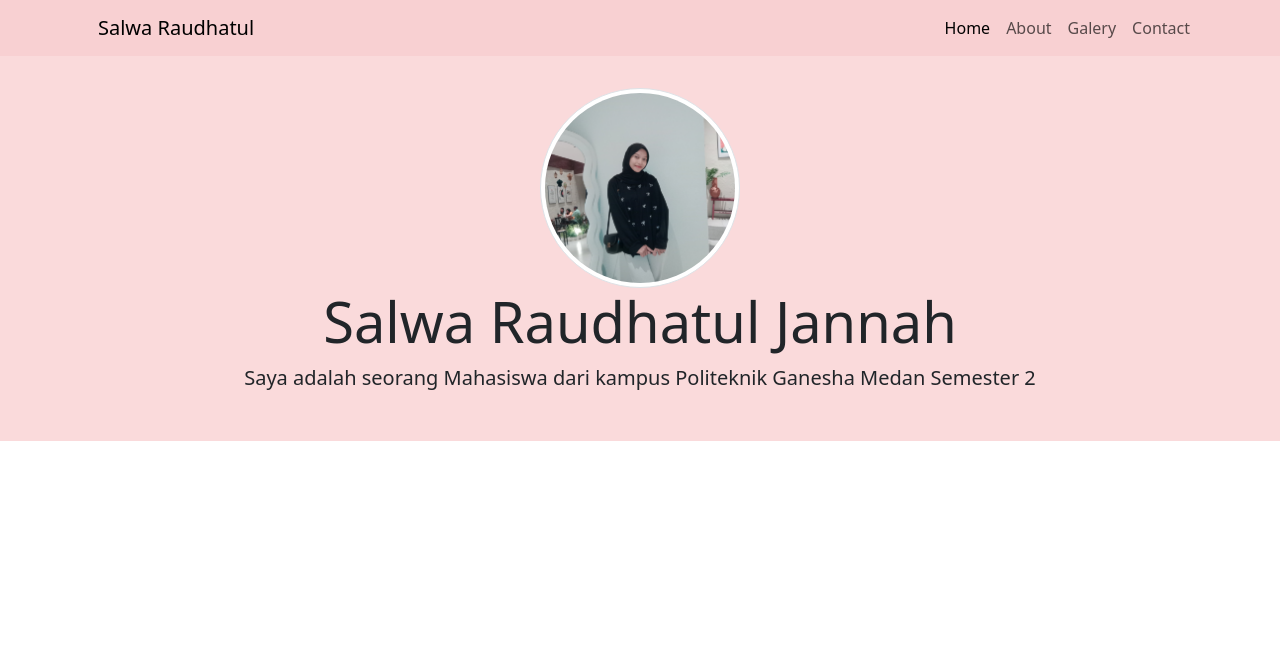
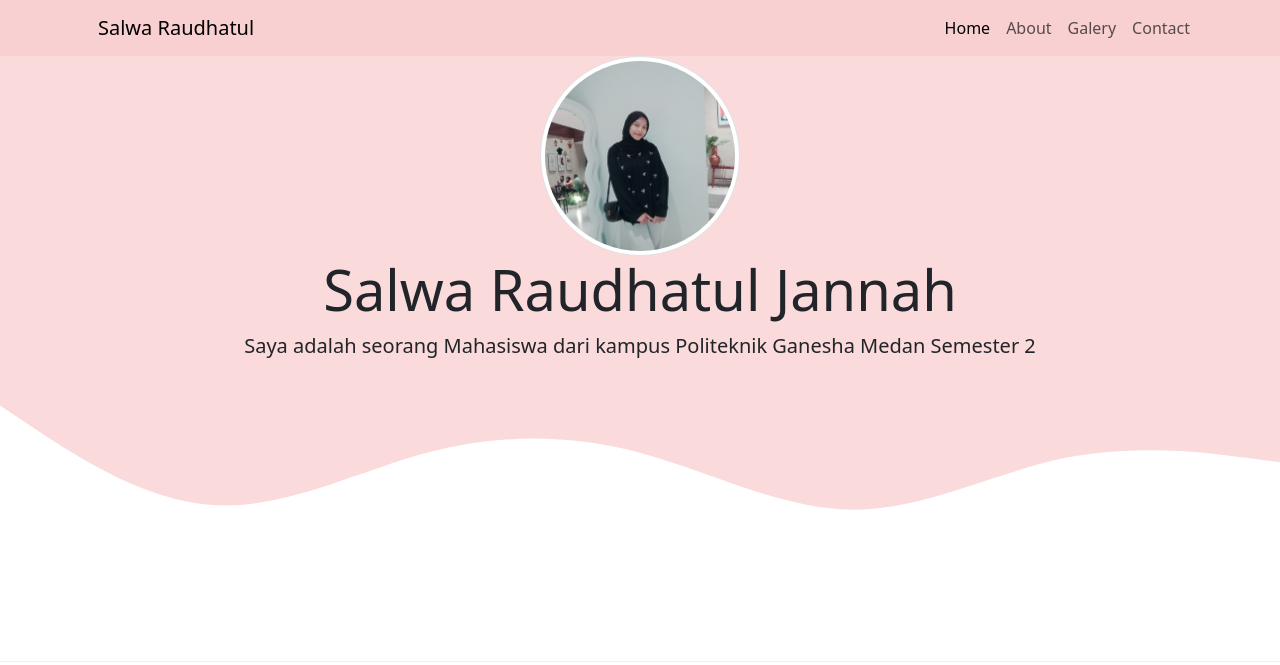
Before and after one commit to salwaraudhatul/uas, a plain HTML site: page index.html in a window 1280 px wide. Drawn offline with nearby package versions, Linux system fonts and the light colour scheme.

Commit message:
ss gelombang

```diff
--- a/index.html
+++ b/index.html
@@ -47,8 +47,11 @@
     <img src="img/salwa.jpg" alt="Salwa Raudhatul" width="200" class="rounded-circle img-thumbnail" />
   <h1 class="display-4">Salwa Raudhatul Jannah</h1>
   <p class="lead">Saya adalah seorang Mahasiswa dari kampus Politeknik Ganesha Medan Semester 2</p>
-  <!-- <svg xmlns="http://www.w3.org/2000/svg" viewBox="0 0 1440 320"><path fill="#ffff" fill-opacity="1" d="M0,32L40,58.7C80,85,160,139,240,144C320,149,400,107,480,85.3C560,64,640,64,720,85.3C800,107,880,149,960,149.3C1040,149,1120,107,1200,90.7C1280,75,1360,85,1400,90.7L1440,96L1440,320L1400,320C1360,320,1280,320,1200,320C1120,320,1040,320,960,320C880,320,800,320,720,320C640,320,560,320,480,320C400,320,320,320,240,320C160,320,80,320,40,320L0,320Z"></path></svg> -->
 
+  <!-- Gelombang -->
+  <svg xmlns="http://www.w3.org/2000/svg" viewBox="0 0 1440 320"><path fill="#ffff" fill-opacity="1" d="M0,32L40,58.7C80,85,160,139,240,144C320,149,400,107,480,85.3C560,64,640,64,720,85.3C800,
+    107,880,149,960,149.3C1040,149,1120,107,1200,90.7C1280,75,1360,85,1400,90.7L1440,96L1440,320L1400,320C1360,320,1280,320,1200,320C1120,320,1040,320,960,320C880,320,800,320,720,320C640,320,560,320,
+    480,320C400,320,320,320,240,320C160,320,80,320,40,320L0,320Z"></path></svg>
 </section>
     <!-- Akhir Jumbotron -->
 
--- a/style.css
+++ b/style.css
@@ -1,4 +1,4 @@
 .jumbotron {
-    padding: 2rem 1rem;
+    padding-top: 2remm;
     background-color: #FADADB;
 }
```
Also changed, not shown: ss gelombang/Screenshot 2025-07-14 145825.png (added), ss gelombang/Screenshot 2025-07-14 145942.png (added), ss gelombang/Screenshot 2025-07-14 150102.png (added), 1 other file.
